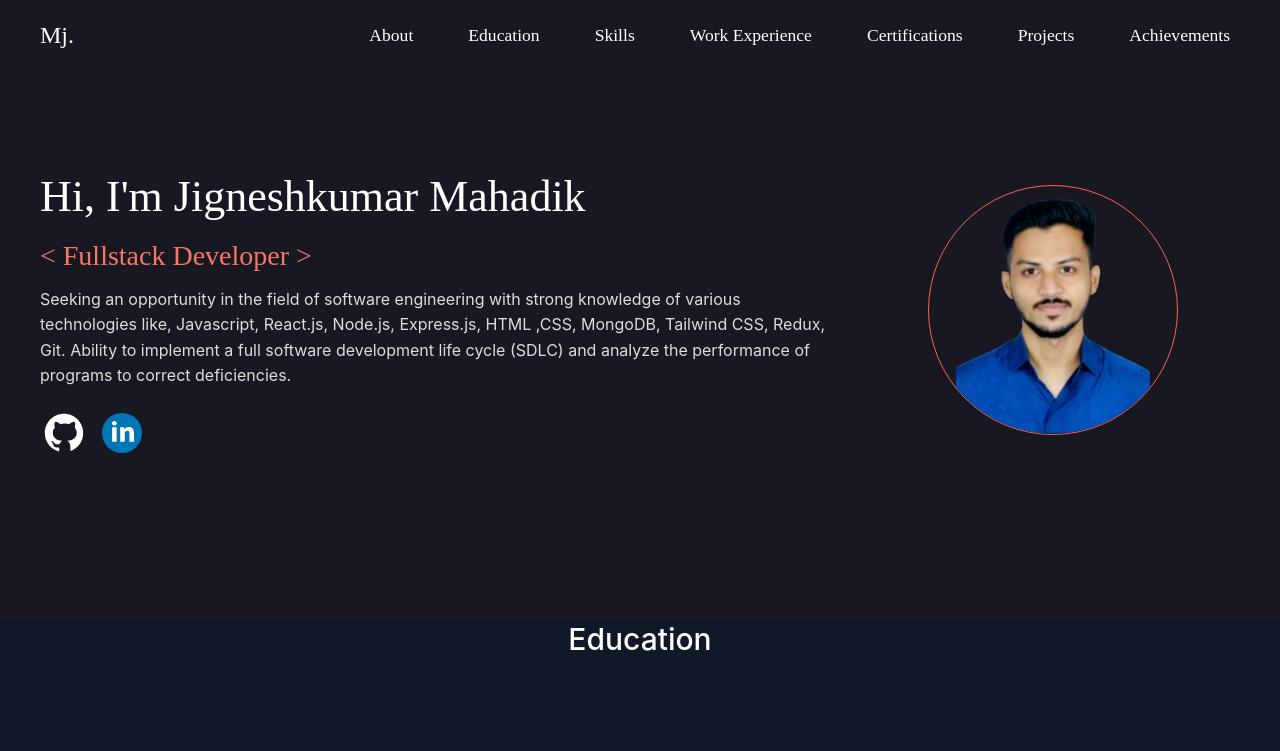
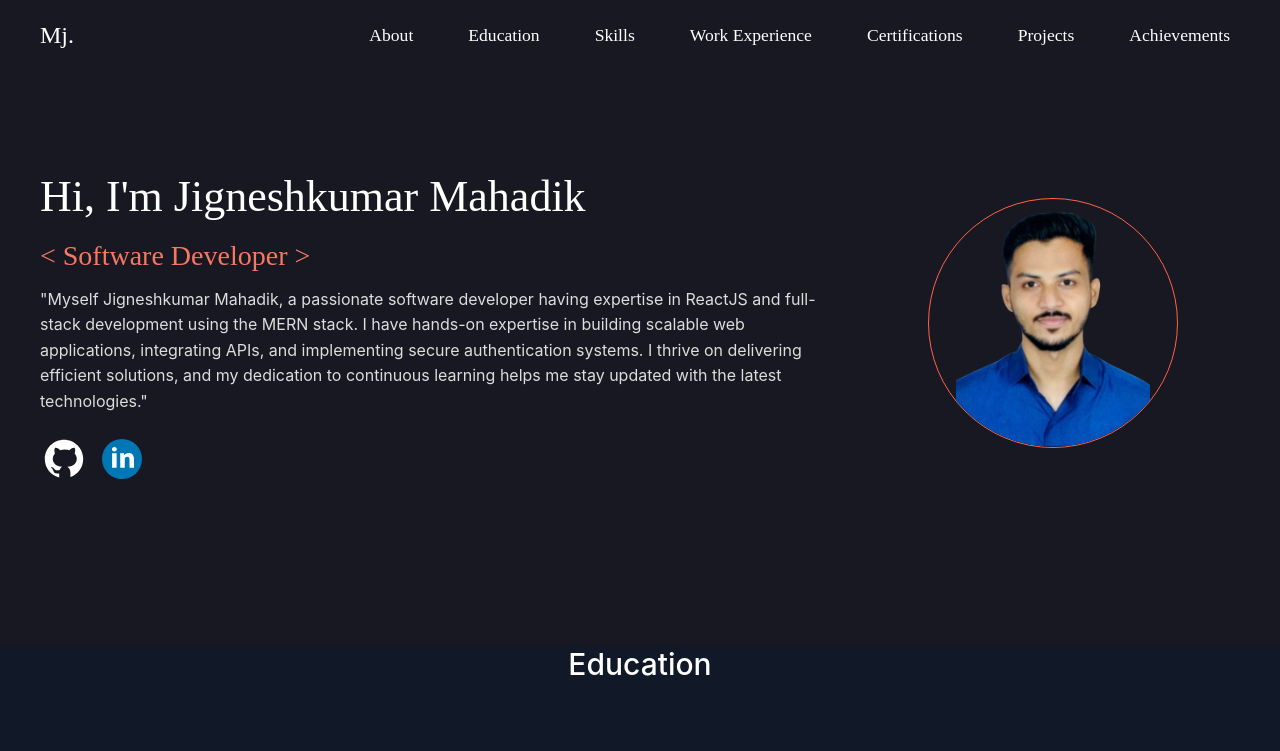
Before and after one commit to JigneshMahadik/portfolio, a React (Create React App) app: page / in a window 1280 px wide. Shown: the top 751 px of the page. Built offline with nearby package versions, Linux system fonts and the light colour scheme.

Commit message:
Update Banner.jsx

```diff
--- a/src/Components/Banner.jsx
+++ b/src/Components/Banner.jsx
@@ -15,11 +15,13 @@ export function Banner(){
                 {/* <!-- Right Side: Profile Details --> */}
                 <div class="profile-details">
                 <h2>Hi, I'm Jigneshkumar Mahadik</h2>
-                <h3>&lt; Fullstack Developer &gt;</h3>
+                <h3>&lt; Software Developer &gt;</h3>
                 <p>
-                    Seeking an opportunity in the field of software engineering with strong knowledge of various technologies like, Javascript, React.js, Node.js, Express.js, HTML ,CSS, MongoDB, Tailwind CSS, Redux, Git.
-                    Ability to implement a full software development life cycle (SDLC) and analyze the performance of programs to
-                    correct deficiencies.
+                    "Myself Jigneshkumar Mahadik, a passionate software developer having expertise in ReactJS
+                    and full-stack development using the MERN stack. I have hands-on expertise in building
+                    scalable web applications, integrating APIs, and implementing secure authentication systems.
+                    I thrive on delivering efficient solutions, and my dedication to continuous learning helps me
+                    stay updated with the latest technologies."
                 </p>
                 {/* <!-- Buttons --> */}
                 <div class="profile-buttons">
```
